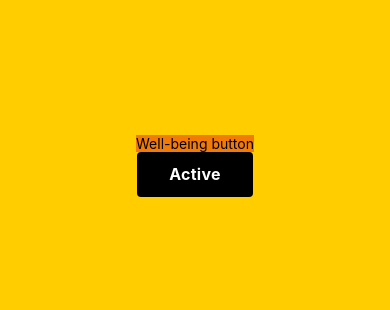
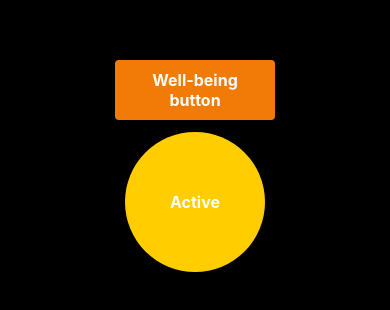
Before and after one commit to arturbartkowicz/react-native-demo, a React Native app: screen / in a window 390 px wide. Shown: the part 256-566 px from the top of the page. Built offline with nearby package versions, Linux system fonts and the light colour scheme.

Commit message:
added styling to a buttons

```diff
--- a/App.js
+++ b/App.js
@@ -22,27 +22,36 @@ export default function App() {
 const styles = StyleSheet.create({
   container: {
     flex: 1,
-    backgroundColor: '#FFCD00',
+    backgroundColor: 'black',
     alignItems: 'center',
     justifyContent: 'center',
   },
   header: {
     backgroundColor: '#F27B08',
+    color: 'white',
+    fontSize: 16,
+    fontWeight: 'bold',
+    padding: 10,
+    borderRadius: 4,
+    width: 160,
+    textAlign: 'center',
   },
   button: {
+    backgroundColor: '#FFCD00',
+    marginTop: 12,
+    width: 70,
+    height: 70,
+    padding: 70,
+    borderRadius: '50%',
+  },
+  text: {
+    display: 'flex',
+    width: '100%',
+    height: '100%',
+    fontSize: 16,
+    fontWeight: 'bold',
+    color: 'white',
     alignItems: 'center',
     justifyContent: 'center',
-    paddingVertical: 12,
-    paddingHorizontal: 32,
-    borderRadius: 4,
-    elevation: 3,
-    backgroundColor: 'black',
-  },
-  text: {
-    fontSize: 16,
-    lineHeight: 21,
-    fontWeight: 'bold',
-    letterSpacing: 0.25,
-    color: 'white',
   },
 });
```
